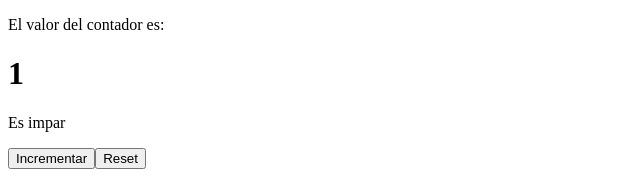
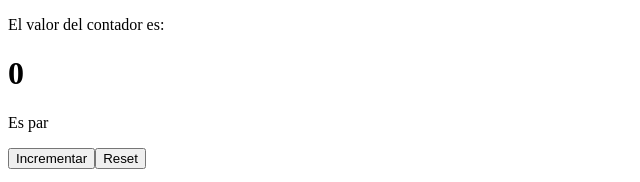
Before and after one commit to DesarrolloDeJonathan/miBootcamp, a React (Create React App) app in the folder parte1-react/: page / in a window 1280 px wide. Shown: the top 182 px of the page, without its empty margins (0-640 px from the left). Built offline with nearby package versions, Linux system fonts and the light colour scheme.

Commit message:
Actualizar state con 1 función ¿porqué no renderiza?

```diff
--- a/parte1-react/src/index.js
+++ b/parte1-react/src/index.js
@@ -3,25 +3,35 @@ import { useState } from 'react'
 
 const rootElement = document.getElementById("root")
 
+//Este componente recibe por props number que almacena el estado
+//Para que se vuelva a renderizar
+const Counter = ({ number }) => {
+  console.log('Console Render');
+  return <h1>{number}</h1>
+}
+
 const App = (props) => {
-  const [contadorValue, updateContador] = useState(1)
+  const [contador, setContador] = useState(0)
 
   console.log("render");
 
   const handleClick = () => {
-    {updateContador(contadorValue+1)}
+    // {updateContador(contadorValue+1)}
+    setContador((prevContador) => {
+      return prevContador + 1
+    })
   }
   const handleClickReset = () => {
-    updateContador(0)
+    setContador(0)
   }
 
-  const isEven = contadorValue % 2 === 0
+  const isEven = contador % 2 === 0
 
   return (
   <div>
     <p>El valor del contador es:</p>
-    <h1>{contadorValue}</h1>
-    {/* condicional ternario */}
+    {/* pasamos el estado como props al componente */}
+    <Counter number={contador} />
     <p>{isEven ? 'Es par' : 'Es impar'}</p>
     <button onClick={handleClick}>Incrementar</button>
     <button onClick={handleClickReset}>Reset</button>
```
